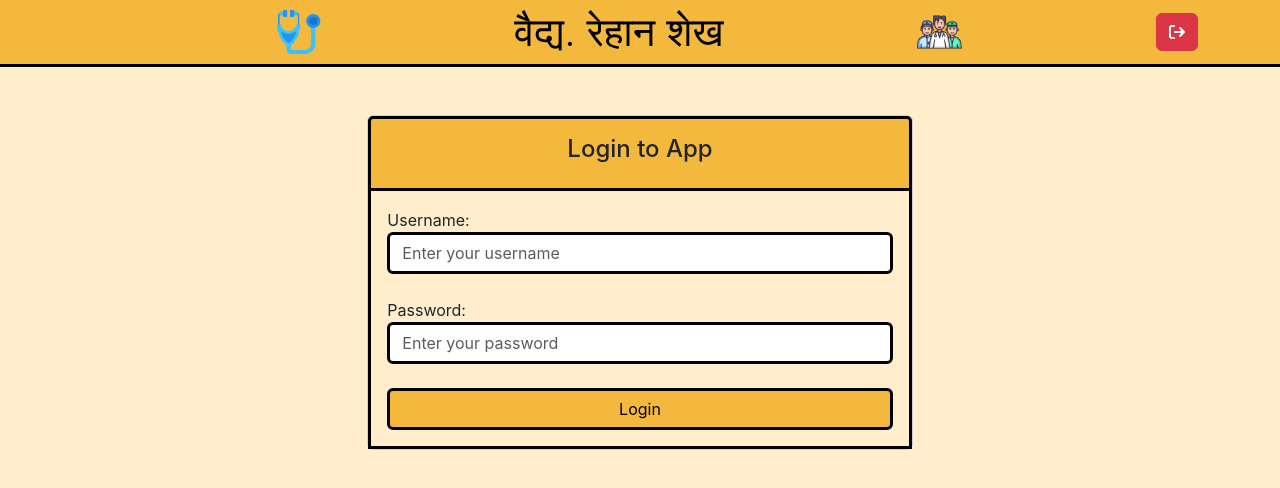
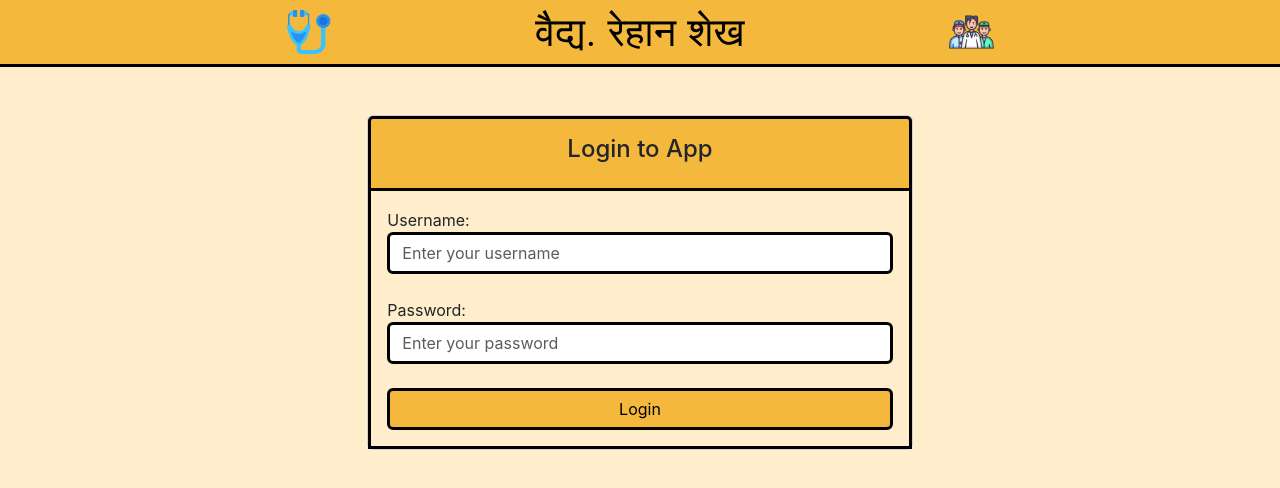
Before and after one commit to 29furkhan/Rehan-s-App, a React (Create React App) app in the folder frontend/: page / in a window 1280 px wide. Shown: the top 488 px of the page. Built offline with nearby package versions, Linux system fonts and the light colour scheme.

Commit message:
added logout rule

```diff
--- a/frontend/src/components/Header.jsx
+++ b/frontend/src/components/Header.jsx
@@ -1,4 +1,4 @@
-const Header = ({ title, handleLogout}) => {
+const Header = ({ title, handleLogout, isLoggedIn}) => {
   return (
     <>
         <header className="bg-app text-center py-2">
@@ -8,9 +8,11 @@ const Header = ({ title, handleLogout}) => {
             {title}
           </h1>
           <img className="icons img-icon ml-2" src="/images/doctors.png" alt="Icon 2" />
-          <button onClick={handleLogout} className="btn btn-danger">
-            <i className="fa fa-sign-out"></i>
-          </button>
+          {isLoggedIn &&
+            <button onClick={handleLogout} className="btn btn-danger">
+              <i className="fa fa-sign-out"></i>
+            </button>
+          }
         </div>
       </header>
     </>
```
